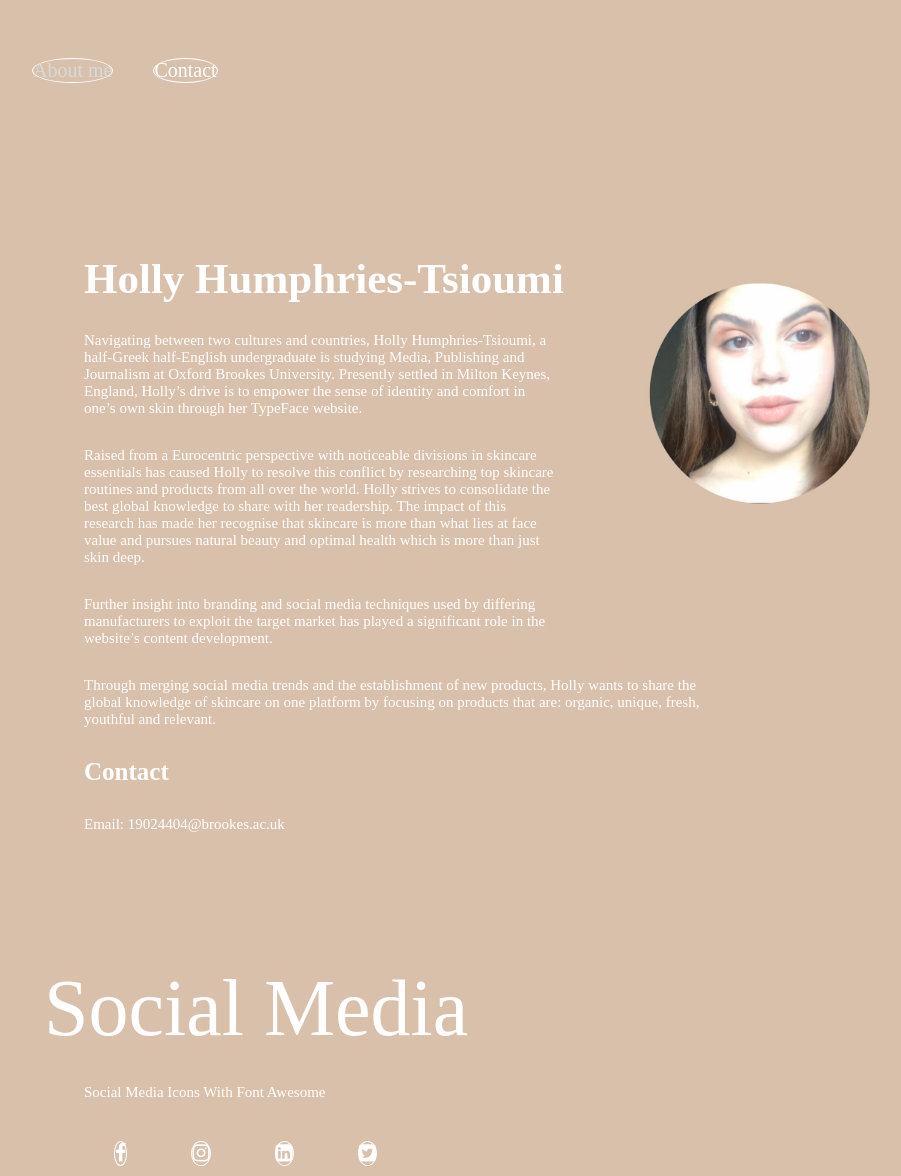
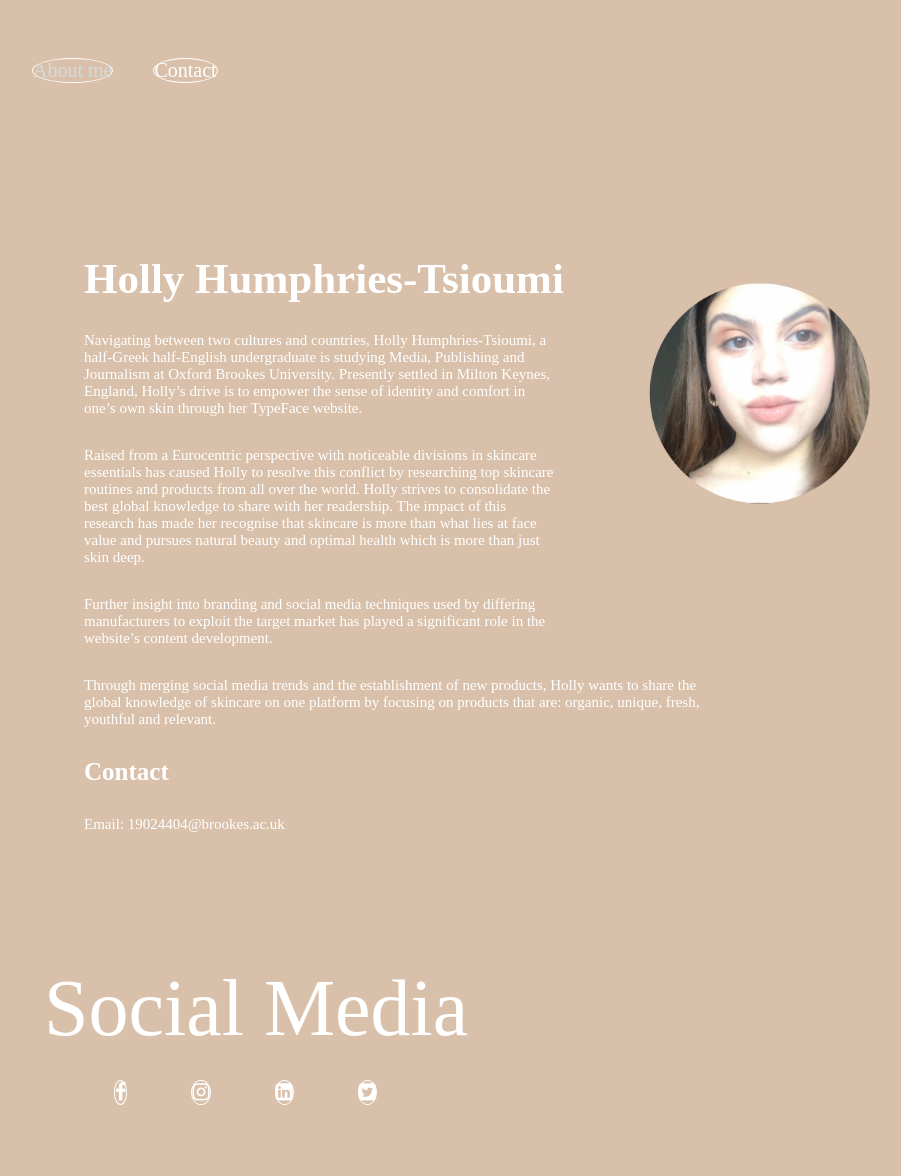
Before and after one commit to hollyhumphries/mybrookesblog, a Jekyll site: the page aboutme/index.html, which Jekyll copies as it is, in a window 1280 px wide. Shown: the whole page, without its empty margins (86-987 px from the left). Built offline with Jekyll 4.4.1, drawn with Linux system fonts in a browser that asks for light colours; after the commit the page ends 1115 px from its top, so only the background shows below that.

Commit message:
Update index.html

```diff
--- a/aboutme/index.html
+++ b/aboutme/index.html
@@ -45,7 +45,7 @@
 <p>Email: 19024404@brookes.ac.uk </p>
   <div class="wrapper">
     <h3> Social Media </h3>
-    <p> Social Media Icons With Font Awesome</p>
+
     <div class="media">
       <ul>
         <li><i class="fa fa-facebook" aria-hidden="true"></i></li>
```
